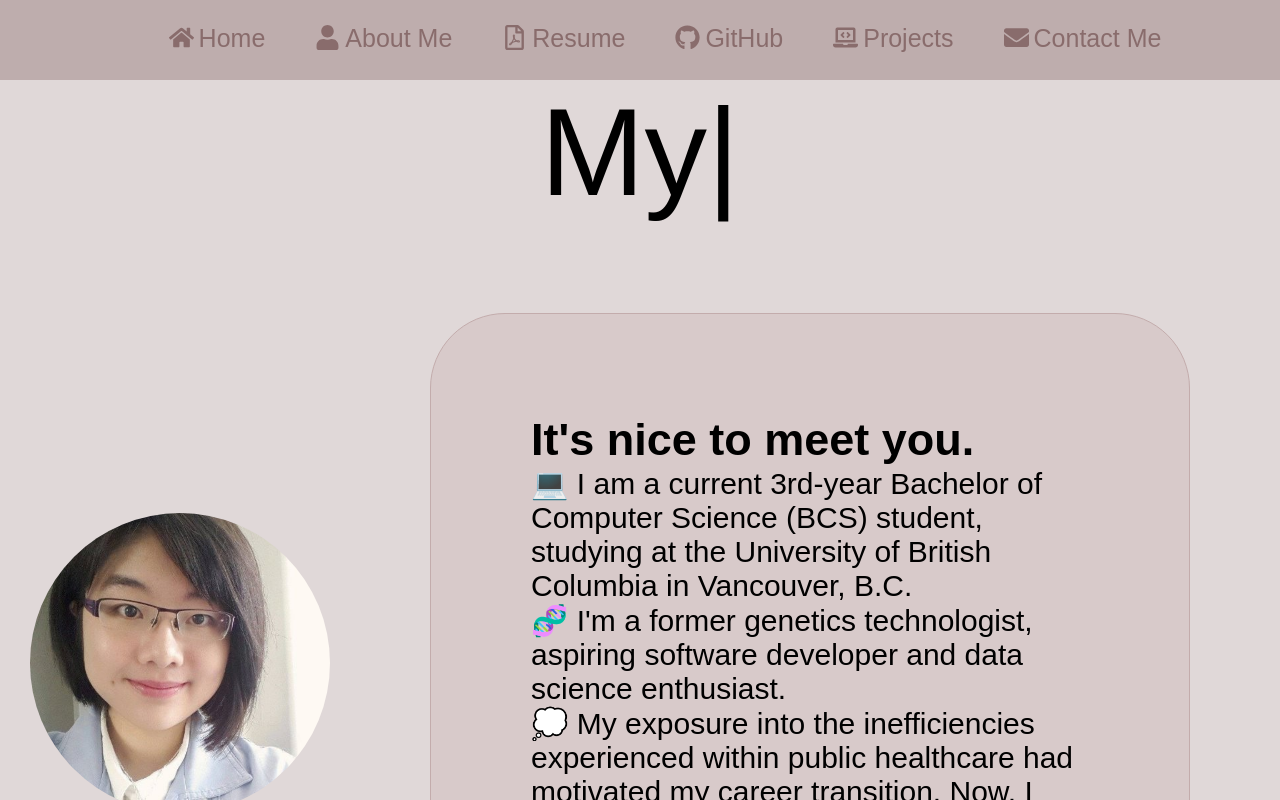
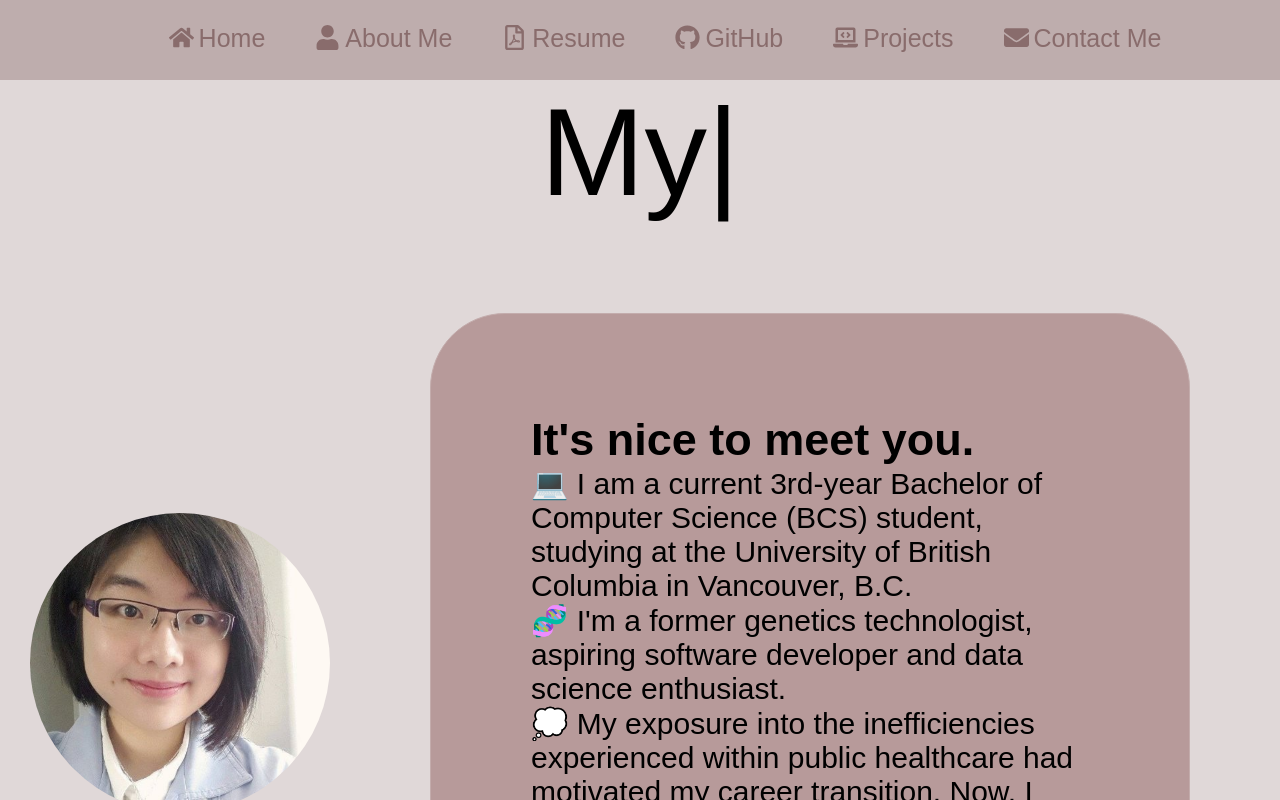
Before and after one commit to samlui1009/portfolio-page, a React (Vite) app: page / in a window 1280 px wide. Shown: the top 800 px of the page. Built offline with nearby package versions, Linux system fonts and the light colour scheme; a web font is replaced by a local one.

Commit message:
Background colors changed for card and About Me navigation bar

```diff
--- a/src/components/AboutMeNavBar.css
+++ b/src/components/AboutMeNavBar.css
@@ -5,8 +5,8 @@
     width: 100%;
     border-style: solid;
     border-radius: 2rem;
-    background-color: #beadad;
-    border-color: #beadad;
+    background-color: #caaaaa;
+    border-color: #caaaaa;
     margin: 0 auto;
     margin-top: 50px;
     padding: 20px;
--- a/src/components/Card.css
+++ b/src/components/Card.css
@@ -18,7 +18,7 @@
     border-style: groove;
     padding: 100px;
     margin: 60px;
-    background-color:hsl(0, 16%, 82%);
+    background-color:hsl(0, 17%, 66%);
     font-size: 25px;
     max-width: 800px;
 }
```
